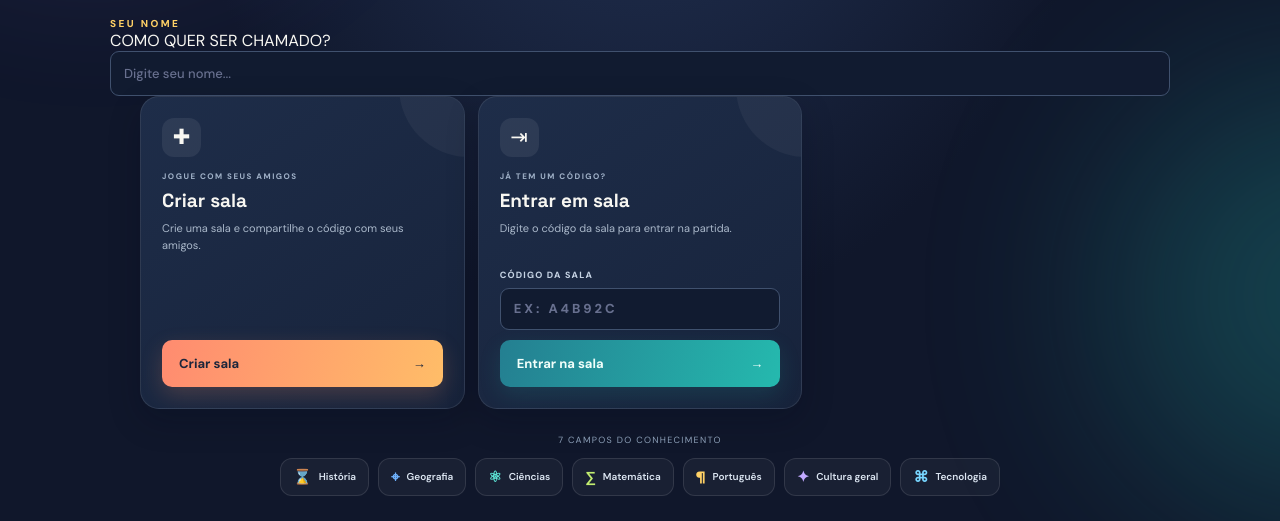
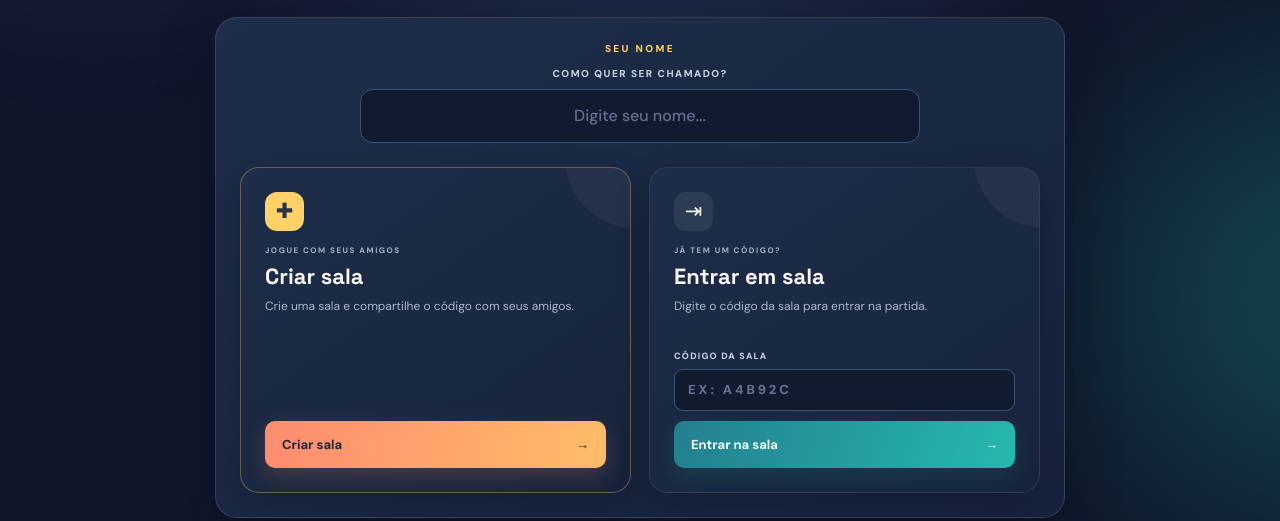
Before and after one commit to vertice0q-cell/Jac-s-quiz, a website: page quiz_arena/public/index.html in a window 1280 px wide. Shown: the part 279-800 px from the top of the page. Drawn offline with nearby package versions, Linux system fonts and the light colour scheme; no server answers.

Commit message:
Restore compact two-choice room menu styling

```diff
--- a/quiz_arena/public/style.css
+++ b/quiz_arena/public/style.css
@@ -144,3 +144,18 @@ footer{color:#8495ae}
 @media(max-width:720px){.hero-compact{padding:24px 0 18px}.hero-compact h1{font-size:38px;letter-spacing:-1.8px}.profile-editor{padding:19px 16px 20px}.profile-main{grid-template-columns:112px 1fr;gap:14px;padding:18px 0 20px}.avatar-showcase{min-height:145px}.profile-preview{width:78px;height:78px;border-radius:25px;font-size:48px}.avatar-halo{width:100px;height:100px}.profile-fields h2{font-size:19px}.profile-fields p{font-size:10px}.profile-fields input{height:47px;font-size:12px}.avatar-picker{grid-template-columns:repeat(4,minmax(0,1fr));gap:8px}.avatar-choice{min-height:73px}.avatar-choice span{font-size:28px}.action-grid{grid-template-columns:1fr}.action-card{min-height:210px}.actions-heading h2{font-size:19px}.avatar-count{font-size:8px}.profile-status{font-size:8px}}
 @media(max-width:390px){.profile-main{grid-template-columns:1fr}.avatar-showcase{min-height:135px}.profile-fields{padding:0 2px}.avatar-picker{grid-template-columns:repeat(3,minmax(0,1fr))}.profile-topline{font-size:8px;letter-spacing:1px}.actions-heading>span{font-size:7px}}
 @media(prefers-reduced-motion:reduce){.avatar-halo{animation:none}.quick-status{animation:none}}
+
+/* Menu inicial simplificado: nome + criar/entrar em sala */
+.home-entry{max-width:850px;margin:0 auto 24px;padding:24px;border:1px solid #ffffff20;border-radius:22px;background:linear-gradient(145deg,#1e2d49,#17233b);box-shadow:0 20px 55px #050b1d55}
+.home-name{max-width:560px;margin:0 auto 24px;text-align:center}
+.home-name label{display:block;margin:12px 0 9px;color:#c5d2e3;font-size:10px;font-weight:800;letter-spacing:1.5px}
+.home-name input{height:54px;text-align:center;font-size:16px;border-radius:13px}
+.home-actions{max-width:none;margin:0}
+.action-grid{grid-template-columns:repeat(2,minmax(0,1fr));gap:18px}
+.action-card{min-height:225px;padding:24px}
+.action-card h3{font-size:22px}
+.action-card p{font-size:12px;min-height:38px}
+.action-card .btn{margin-top:auto}
+.create-card{border-color:#ffd16655}
+.create-card .action-icon{background:#ffd166;color:#26334b}
+@media(max-width:720px){.home-entry{padding:18px}.action-grid{grid-template-columns:1fr}.action-card{min-height:205px}}
```
